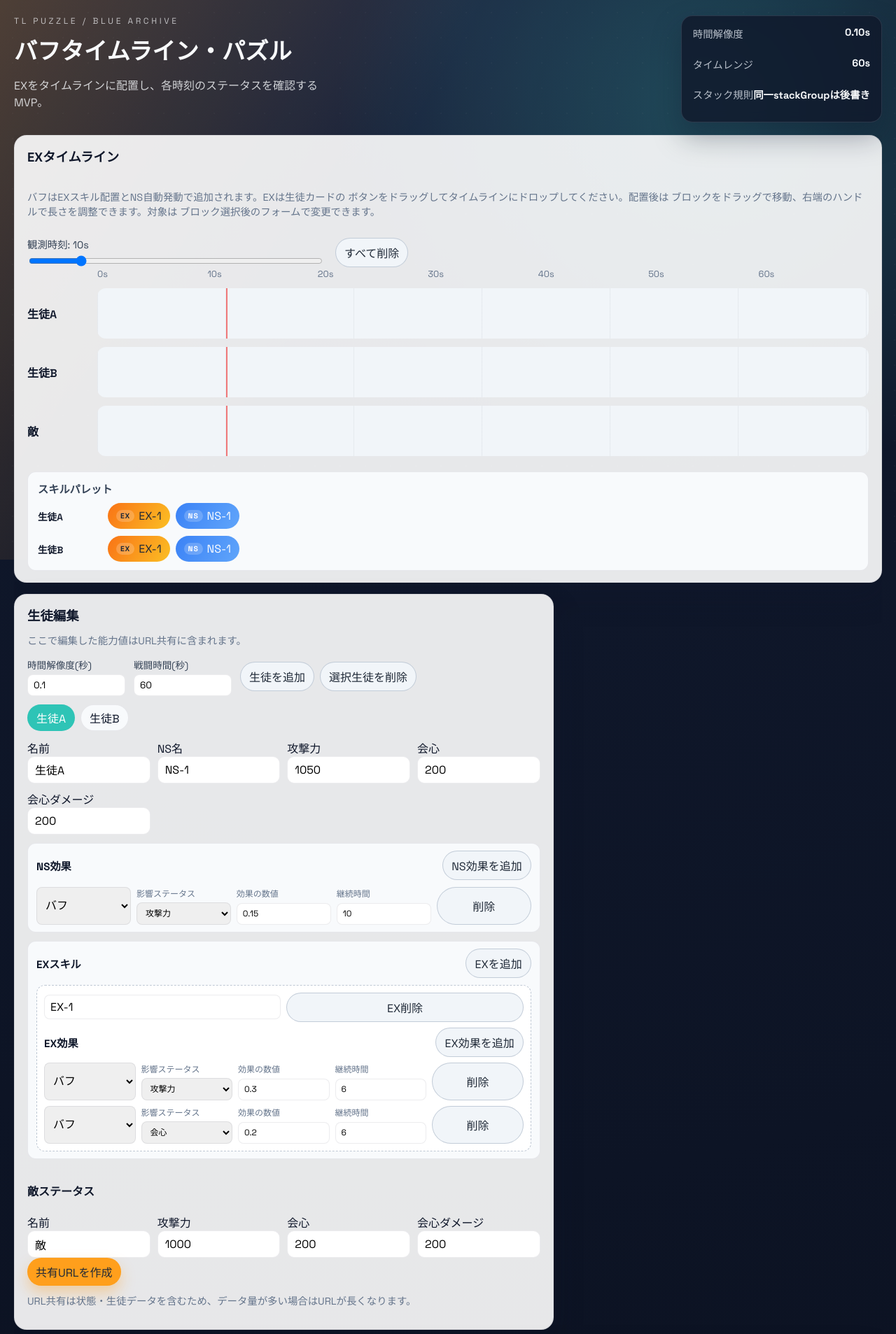
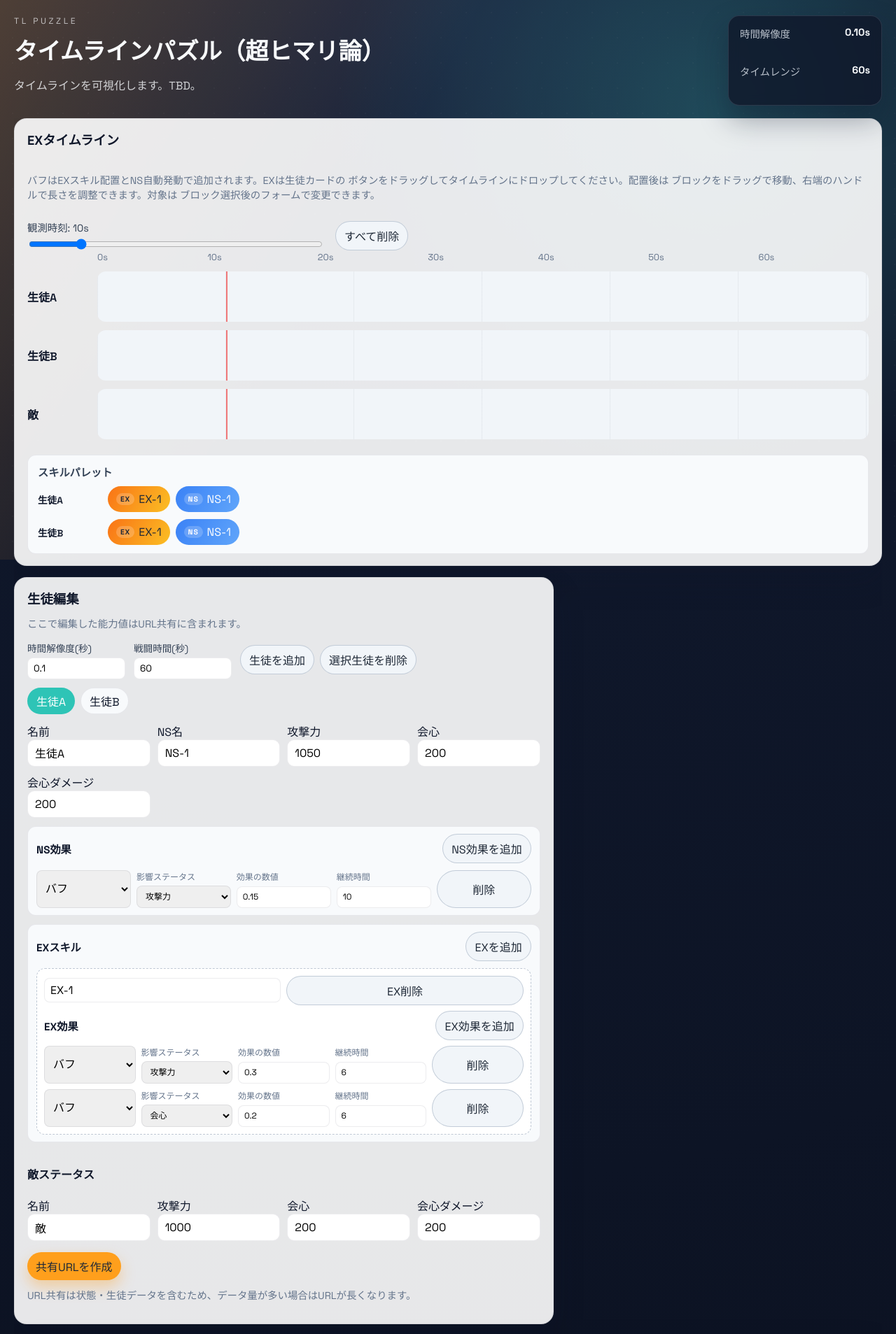
Before and after one commit to AbiraShiba/tl-puzzle, a React (Vite) app: page / in a window 1280 px wide. Shown: the top 1907 px of the page at 70% size. Built offline with nearby package versions, Linux system fonts and the light colour scheme.

Commit message:
🎨 Fix - docs

```diff
--- a/index.html
+++ b/index.html
@@ -3,7 +3,7 @@
   <head>
     <meta charset="UTF-8" />
     <meta name="viewport" content="width=device-width, initial-scale=1.0" />
-    <title>TL Puzzle - Blue Archive Buff Planner</title>
+    <title>TL Puzzle</title>
   </head>
   <body>
     <div id="root"></div>
--- a/src/App.tsx
+++ b/src/App.tsx
@@ -1156,11 +1156,9 @@ export default function App() {
     <div className="app">
       <header className="hero">
         <div>
-          <p className="eyebrow">TL Puzzle / Blue Archive</p>
-          <h1>バフタイムライン・パズル</h1>
-          <p className="subtitle">
-            EXをタイムラインに配置し、各時刻のステータスを確認するMVP。
-          </p>
+          <p className="eyebrow">TL Puzzle</p>
+          <h1>タイムラインパズル（超ヒマリ論）</h1>
+          <p className="subtitle">タイムラインを可視化します。TBD。</p>
         </div>
         <div className="hero-card">
           <div className="stat">
@@ -1170,10 +1168,6 @@ export default function App() {
           <div className="stat">
             <span>タイムレンジ</span>
             <strong>{timelineSeconds}s</strong>
-          </div>
-          <div className="stat">
-            <span>スタック規則</span>
-            <strong>同一stackGroupは後書き</strong>
           </div>
         </div>
       </header>
@@ -2230,7 +2224,7 @@ export default function App() {
                 </div>
               </div>
             </div>
-            <div className="actions">
+            <div className="actions share-actions">
               <button type="button" onClick={handleShare}>
                 共有URLを作成
               </button>
--- a/src/styles.css
+++ b/src/styles.css
@@ -164,6 +164,10 @@ body::after {
   display: flex;
   flex-wrap: wrap;
   gap: 8px;
+}
+
+.share-actions {
+  margin-top: 16px;
 }
 
 .actions button {
```
